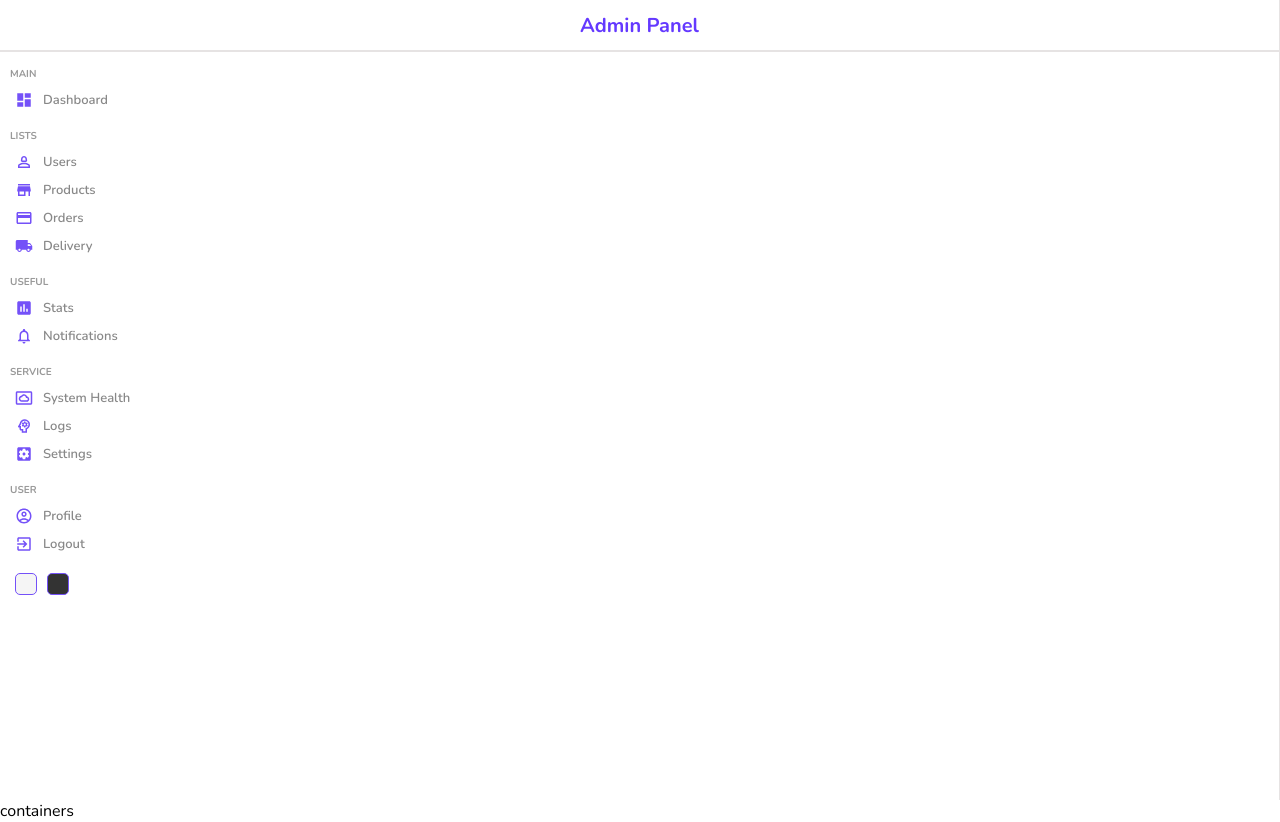
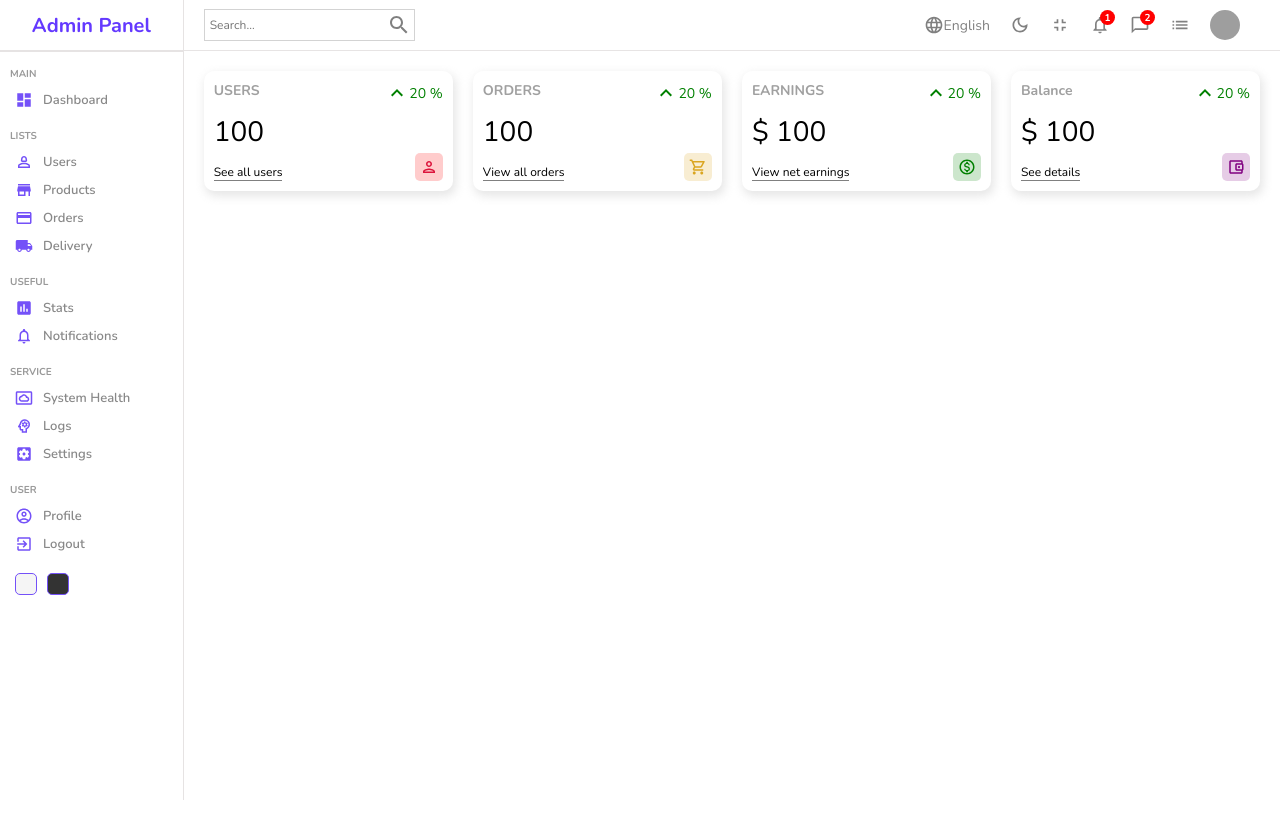
Before and after one commit to prathibha97/Admin-Panel, a React (Create React App) app: page / in a window 1280 px wide. After the commit the page ends 800 px from the top, so only its background shows below. Built offline with nearby package versions, Linux system fonts and the light colour scheme; grey boxes are pictures that could not be loaded.

Commit message:
Add widgets and styles

```diff
--- /dev/null
+++ b/src/components/widget/Widget.jsx
@@ -0,0 +1,101 @@
+import "./Widget.scss";
+import ExpandLessIcon from "@mui/icons-material/ExpandLess";
+import PersonOutlinedIcon from "@mui/icons-material/PersonOutlined";
+import ShoppingCartOutlinedIcon from "@mui/icons-material/ShoppingCartOutlined";
+import MonetizationOnOutlinedIcon from "@mui/icons-material/MonetizationOnOutlined";
+import AccountBalanceWalletOutlinedIcon from "@mui/icons-material/AccountBalanceWalletOutlined";
+
+const Widget = ({ type }) => {
+  let data;
+
+  //   temporary
+  const amount = 100;
+  const diff = 20;
+
+  switch (type) {
+    case "user":
+      data = {
+        title: "USERS",
+        isMoney: false,
+        link: "See all users",
+        icon: (
+          <PersonOutlinedIcon
+            className="icon"
+            style={{ color: "crimson", backgroundColor: "rgba(255,0,0,0.2)" }}
+          />
+        ),
+      };
+      break;
+    case "order":
+      data = {
+        title: "ORDERS",
+        isMoney: false,
+        link: "View all orders",
+        icon: (
+          <ShoppingCartOutlinedIcon
+            className="icon"
+            style={{
+              color: "goldenrod",
+              backgroundColor: "rgba(218,165,32,0.2)",
+            }}
+          />
+        ),
+      };
+      break;
+    case "earnings":
+      data = {
+        title: "EARNINGS",
+        isMoney: true,
+        link: "View net earnings",
+        icon: (
+          <MonetizationOnOutlinedIcon
+            className="icon"
+            style={{
+              color: "green",
+              backgroundColor: "rgba(0,128,0,0.2)",
+            }}
+          />
+        ),
+      };
+      break;
+    case "balance":
+      data = {
+        title: "Balance",
+        isMoney: true,
+        link: "See details",
+        icon: (
+          <AccountBalanceWalletOutlinedIcon
+            className="icon"
+            style={{
+              color: "purple",
+              backgroundColor: "rgba(128,0,128,0.2)",
+            }}
+          />
+        ),
+      };
+      break;
+    default:
+      break;
+  }
+
+  return (
+    <div className="widget">
+      <div className="left">
+        <span className="title">{data?.title}</span>
+        <span className="counter">
+          {data?.isMoney && "$"} {amount}
+        </span>
+        <span className="link">{data?.link}</span>
+      </div>
+      <div className="right">
+        <div className="percentage positive">
+          <ExpandLessIcon />
+          {diff} %
+        </div>
+        {data?.icon}
+      </div>
+    </div>
+  );
+};
+
+export default Widget;
--- /dev/null
+++ b/src/components/widget/Widget.scss
@@ -0,0 +1,54 @@
+.widget {
+  display: flex;
+  justify-content: space-between;
+  flex: 1;
+  padding: 10px;
+  -webkit-box-shadow: 2px 4px 10px 1px rgba(0, 0, 0, 0.47);
+  box-shadow: 2px 4px 10px 1px rgba(201, 201, 201, 0.47);
+  border-radius: 10px;
+  height: 100px;
+
+  .left,
+  .right {
+    display: flex;
+    flex-direction: column;
+    justify-content: space-between;
+
+    .title {
+      font-weight: bold;
+      font-size: 14px;
+      color: rgb(160, 160, 160);
+    }
+
+    .counter {
+      font-size: 28px;
+      font-weight: 300;
+    }
+
+    .link {
+      width: max-content;
+      font-size: 12px;
+      border-bottom: 1px solid gray;
+    }
+
+    .percentage {
+      display: flex;
+      align-items: center;
+      font-size: 14px;
+
+      &.positive {
+        color: green;
+      }
+      &.negative {
+        color: red;
+      }
+    }
+
+    .icon {
+      font-size: 18px;
+      padding: 5px;
+      border-radius: 5px;
+      align-self: flex-end;
+    }
+  }
+}
--- a/src/pages/home/Home.jsx
+++ b/src/pages/home/Home.jsx
@@ -1,13 +1,23 @@
-import Sidebar from '../../components/sidebar/Sidebar'
-import './Home.scss';
+import Navbar from "../../components/navbar/Navbar";
+import Sidebar from "../../components/sidebar/Sidebar";
+import Widget from "../../components/widget/Widget";
+import "./Home.scss";
 
 const Home = () => {
   return (
-    <div className='home'>
-      <Sidebar/>
-      <div className="homeContainer">containers</div>
+    <div className="home">
+      <Sidebar />
+      <div className="homeContainer">
+        <Navbar />
+        <div className="widgets">
+          <Widget type="user" />
+          <Widget type="order" />
+          <Widget type="earnings" />
+          <Widget type="balance" />
+        </div>
+      </div>
     </div>
-  )
-}
+  );
+};
 
-export default Home
+export default Home;
--- a/src/pages/home/Home.scss
+++ b/src/pages/home/Home.scss
@@ -0,0 +1,13 @@
+.home {
+  display: flex;
+
+  .homeContainer {
+    flex: 6;
+
+    .widgets {
+      display: flex;
+      padding: 20px;
+      gap: 20px;
+    }
+  }
+}
```
